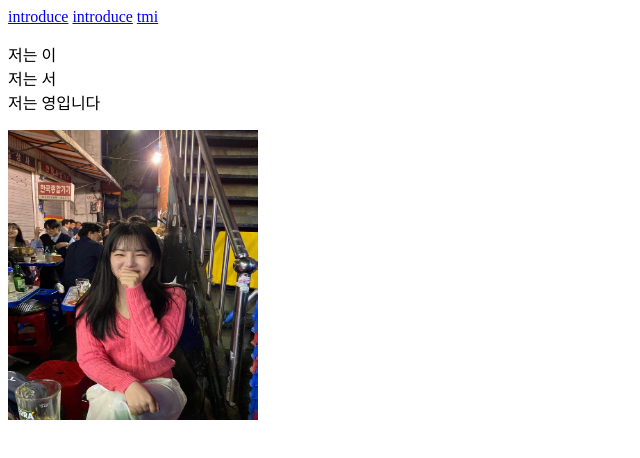
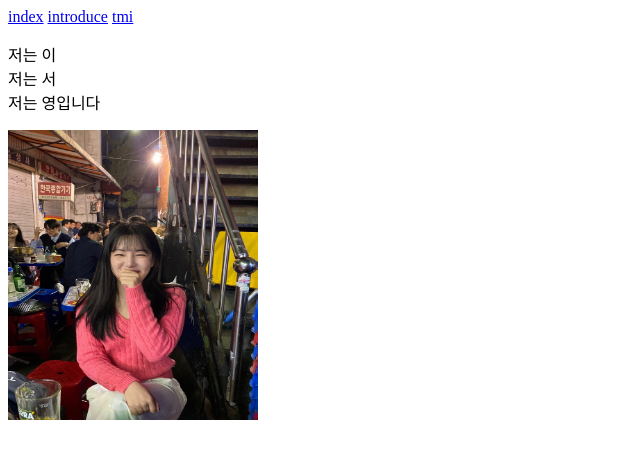
Before and after one commit to leeseoyoung0822/web_study, a plain HTML site: page tmi.html in a window 1280 px wide. Shown: the full height of the page, 0-640 px from the left. Drawn offline with Linux system fonts and the light colour scheme.

Commit message:
Add files via upload

```diff
--- a/tmi.html
+++ b/tmi.html
@@ -7,7 +7,7 @@
 <title>서영</title>
 </head>
 <body>
-    <a href="index.html">introduce</a>
+    <a href="index.html">index</a>
     <a href="introduce.html">introduce</a>
     <a href="tmi.html">tmi</a>
 
```
